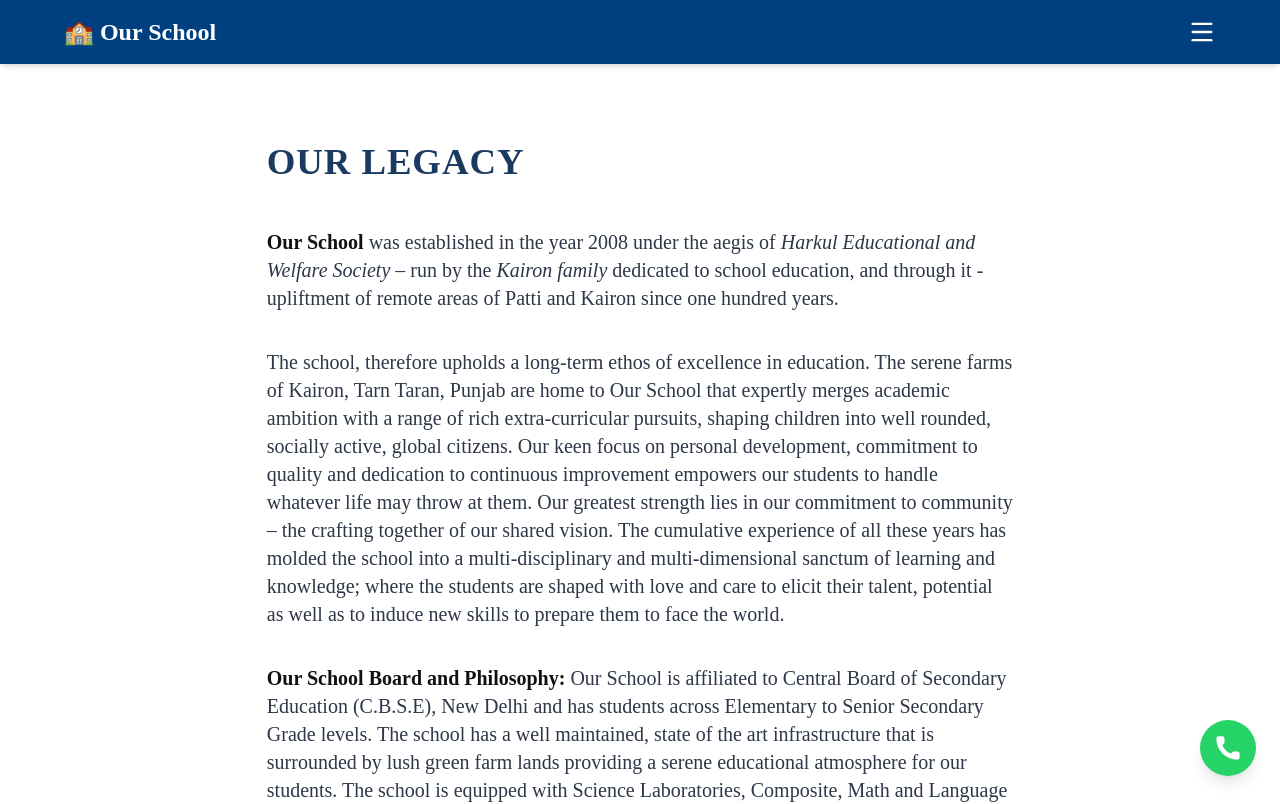
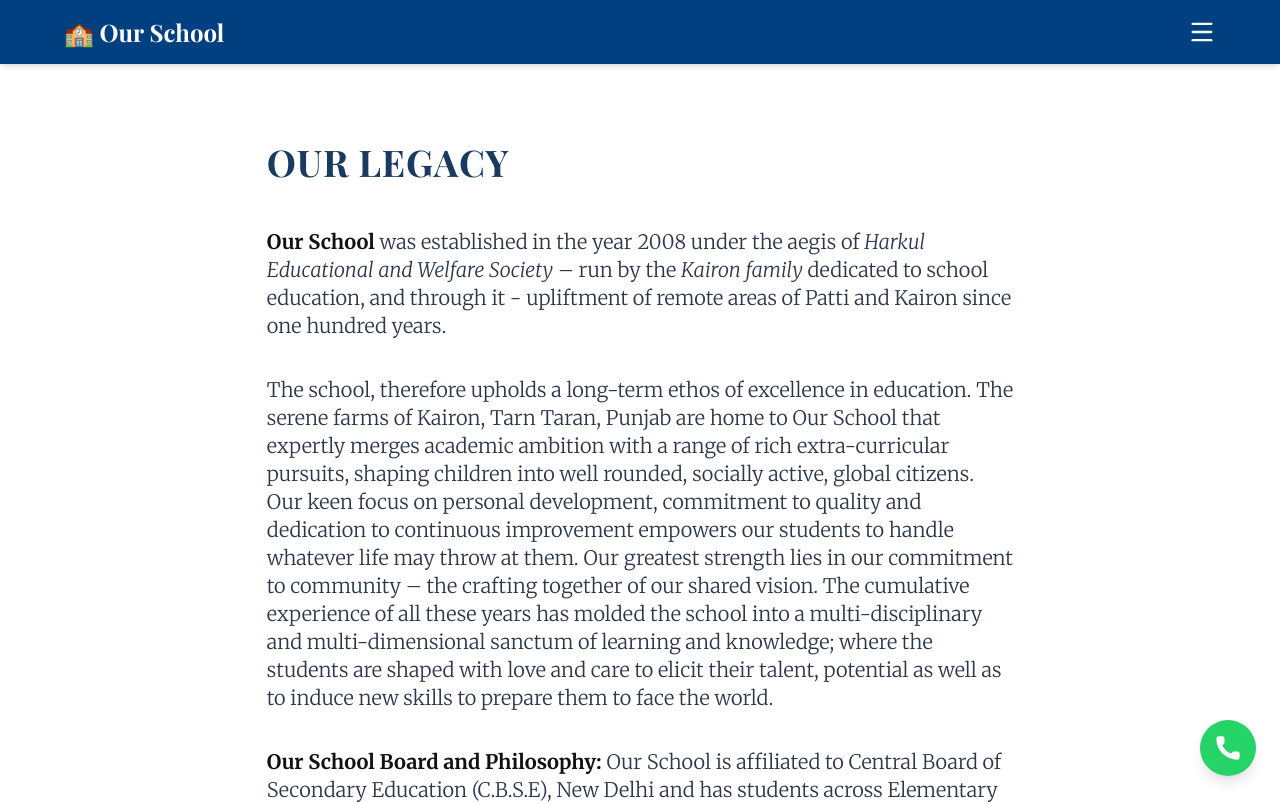
Before and after one commit to NOTNEXY65/Our-school-, a Next.js app: page / in a window 1280 px wide. Shown: the top 804 px of the page. Built offline with nearby package versions, Linux system fonts and the light colour scheme.

Commit message:
Update tailwind.config.js

```diff
--- a/tailwind.config.js
+++ b/tailwind.config.js
@@ -2,12 +2,16 @@
 module.exports = {
   content: [
     "./app/**/*.{js,ts,jsx,tsx,mdx}",
+    "./pages/**/*.{js,ts,jsx,tsx,mdx}",
+    "./components/**/*.{js,ts,jsx,tsx,mdx}",
+    "./src/**/*.{js,ts,jsx,tsx,mdx}",
   ],
   theme: {
     extend: {
       fontFamily: {
-        serif: ['var(--font-merriweather)', 'Georgia', 'serif'],
-        sans: ['var(--font-playfair)', 'Arial', 'sans-serif'],
+        // App router/layout me jo fonts humne inject kiye hain, unhe yahan bind kiya hai
+        serif: ['Merriweather', 'Georgia', 'serif'],
+        sans: ['"Playfair Display"', 'sans-serif'],
       },
     },
   },
```
